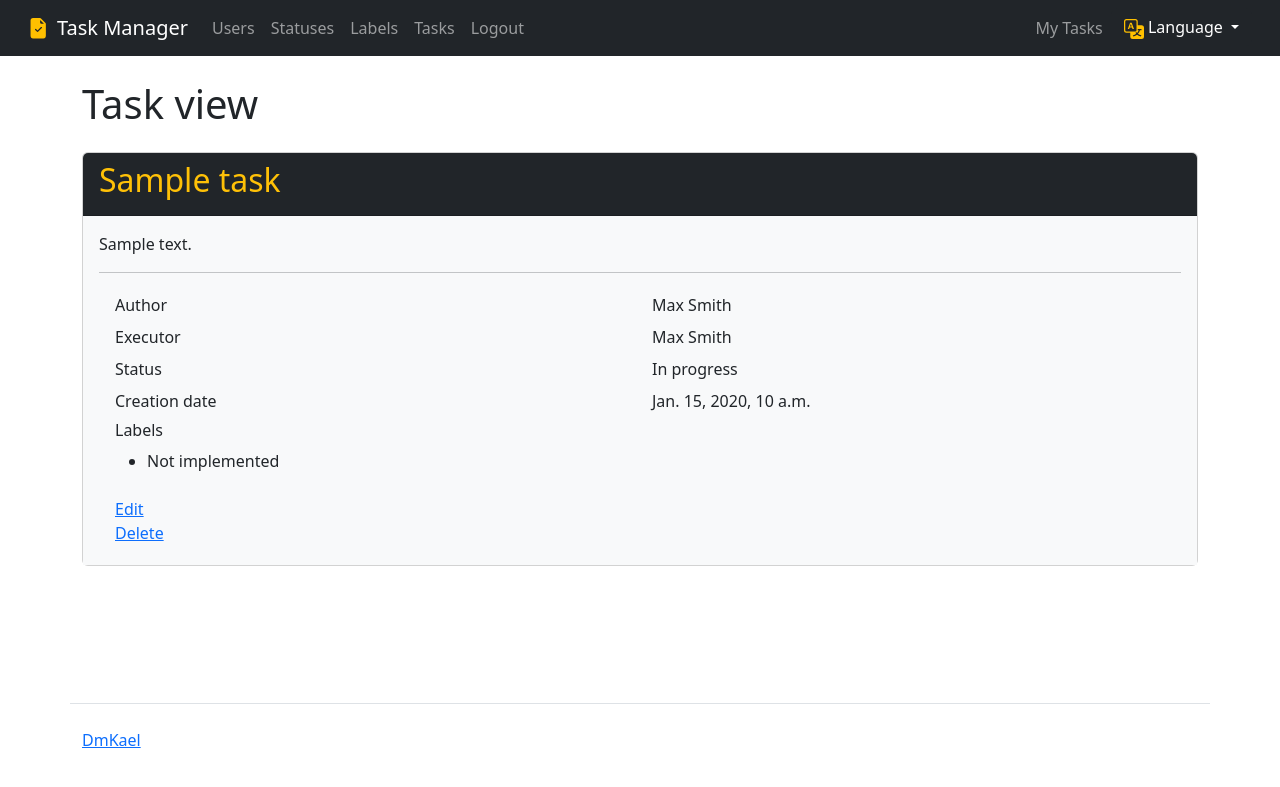
After one commit to dmkael/python-project-52, a Django app: page /tasks/1/ in a window 1280 px wide. The commit adds this page. Shown: the top 787 px of the page. Run offline with Django 5.2, Linux system fonts and the light colour scheme; a user stored in the database is signed in; data comes from the database, SQL or seed files in the repository; tables that the repository leaves empty hold one stand-in row (values such as "Sample post"); some libraries are stand-ins or nearby versions.

Commit message:
ADD detail view, RF style colors

```diff
--- /dev/null
+++ b/task_manager/tasks/templates/tasks/detail.html
@@ -0,0 +1,52 @@
+{% extends 'layout.html' %}
+{% load i18n %}
+{% load django_bootstrap5 %}
+
+{% block page_header %}{% trans "Task view" %}{% endblock %}
+
+{% block content %}
+    <div class="card">
+  <div class="card-header bg-dark text-warning">
+    <h2>{{ task.name }}</h2>
+  </div>
+  <div class="card-body bg-light">
+    <p>{{ task.description }}</p>
+    <hr>
+    <div class="container">
+      <div class="row p-1">
+        <div class="col">{% trans "Author" %}</div>
+        <div class="col">{{ task.author.get_full_name }}</div>
+      </div>
+      <div class="row p-1">
+        <div class="col">{% trans "Executor" %}</div>
+        <div class="col">{{ task.executor.get_full_name }}</div>
+      </div>
+      <div class="row p-1">
+        <div class="col">{% trans "Status" %}</div>
+        <div class="col">{{ task.status }}</div>
+      </div>
+      <div class="row p-1">
+        <div class="col">{% trans "Creation date" %}</div>
+        <div class="col">{{ task.created_at }}</div>
+      </div>
+      <div class="row p-1">
+        <div class="col">
+          <h6>{% trans "Labels" %}</h6>
+          <ul>
+
+              <li>Not implemented</li>
+
+          </ul>
+        </div>
+      </div>
+      <div class="row p-1">
+        <div class="col">
+          <a href="{% url 'task_update' task.id %}">{% trans "Edit" %}</a>
+          <br>
+          <a href="{% url 'task_delete' task.id %}">{% trans "Delete" %}</a>
+        </div>
+      </div>
+    </div>
+  </div>
+</div>
+{% endblock %}
--- a/task_manager/tasks/urls.py
+++ b/task_manager/tasks/urls.py
@@ -2,6 +2,7 @@ from django.urls import path
 from task_manager.tasks.views import (
     TasksIndexView,
     TasksCreateView,
+    TaskDetailView,
     TasksUpdateView,
     TasksDeleteView,
 )
@@ -10,5 +11,6 @@ urlpatterns = [
     path('create/', TasksCreateView.as_view(), name='task_create'),
     path('<int:pk>/update/', TasksUpdateView.as_view(), name='task_update'),
     path('<int:pk>/delete/', TasksDeleteView.as_view(), name='task_delete'),
+    path('<int:pk>/', TaskDetailView.as_view(), name='task_detail'),
     path('', TasksIndexView.as_view(), name='tasks'),
 ]
--- a/task_manager/tasks/views.py
+++ b/task_manager/tasks/views.py
@@ -3,7 +3,7 @@ from django.forms import Form
 from django.shortcuts import render
 from django.urls import reverse_lazy
 from django.views.generic.edit import CreateView, UpdateView, DeleteView
-from django.views.generic import ListView
+from django.views.generic import ListView, DetailView
 from django.utils.translation import gettext_lazy as _
 from task_manager.tasks.forms import TaskForm, TaskSearchForm
 from task_manager.tasks.models import Task
@@ -33,15 +33,26 @@ class TasksIndexView(TasksAbstractView, ListView):
         return queryset
 
     def get(self, request, *args, **kwargs):
+        form = TaskSearchForm(request.GET) \
+            if any(request.GET.values()) \
+            else TaskSearchForm()
+
         status = request.GET.get('status')
         executor = request.GET.get('executor')
-        form = TaskSearchForm(request.GET) if status or executor else TaskSearchForm()
+        self_tasks = request.GET.get('self_tasks')
+
         tasks = self.get_queryset()
         if status:
             tasks = tasks.filter(status=status)
         if executor:
             tasks = tasks.filter(executor=executor)
+        if self_tasks:
+            tasks = tasks.filter(author=request.user)
         return render(request, self.template_name, {'tasks': tasks, 'form': form})
+
+
+class TaskDetailView(TasksAbstractView, DetailView):
+    template_name = 'tasks/detail.html'
 
 
 class TasksCreateView(TasksAbstractView, CreateView):
--- a/task_manager/templates/layout.html
+++ b/task_manager/templates/layout.html
@@ -20,15 +20,16 @@
   <body class="d-flex flex-column min-vh-100">
 
   {% block header %}
-      <nav class="container-fluid navbar navbar-expand-lg navbar-dark bg-dark px-3">
+      <nav class="navbar navbar-expand-lg navbar-dark bg-dark px-3">
+      <div class="container-fluid">
           <a class="navbar-brand" href="/">
               <svg xmlns="http://www.w3.org/2000/svg" width="24" height="24" fill="#FFC000" class="bi bi-floppy" viewBox="0 0 16 16" style="margin-right:5px">
                   <g transform="scale(0.85)">
                       <path d="M9.293 0H4a2 2 0 0 0-2 2v12a2 2 0 0 0 2 2h8a2 2 0 0 0 2-2V4.707A1 1 0 0 0 13.707 4L10 .293A1 1 0 0 0 9.293 0M9.5 3.5v-2l3 3h-2a1 1 0 0 1-1-1m1.354 4.354-3 3a.5.5 0 0 1-.708 0l-1.5-1.5a.5.5 0 1 1 .708-.708L7.5 9.793l2.646-2.647a.5.5 0 0 1 .708.708"/>
                   </g>
               </svg>{% trans "Task Manager" %}</a>
-          <div class="navbarNav">
-              <ul class="navbar-nav nav">
+          <div class="collapse navbar-collapse">
+              <ul class="navbar-nav">
                   <li class="nav-item"><a class="nav-link" href="/users/">{% trans "Users" %}</a></li>
 
                   {% if user.is_authenticated %}
@@ -47,14 +48,19 @@
                   <li class="nav-item"><a class="nav-link" href="/users/create">{% trans "Registration" %}</a></li>
 
                   {% endif %}
-
+              </ul>
+              <ul class="navbar-nav ms-auto">
+                  {% if user.is_authenticated %}
+                  <li class="nav-item"><a class="nav-link" href="/login/">{% trans "My Tasks" %}</a></li>
+                  {% endif %}
                   <li class="nav-item">
-                      <div class="btn-group ">
+                      <div class="btn-group">
                           <button type="submit" class="btn btn-dark btn-secondary dropdown-toggle" data-bs-toggle="dropdown" aria-expanded="false">
                               <svg xmlns="http://www.w3.org/2000/svg" width="20" height="20" fill="#FFC000" class="bi bi-translate" viewBox="0 0 16 16">
                                   <path d="M4.545 6.714 4.11 8H3l1.862-5h1.284L8 8H6.833l-.435-1.286zm1.634-.736L5.5 3.956h-.049l-.679 2.022z"></path>
                                   <path d="M0 2a2 2 0 0 1 2-2h7a2 2 0 0 1 2 2v3h3a2 2 0 0 1 2 2v7a2 2 0 0 1-2 2H7a2 2 0 0 1-2-2v-3H2a2 2 0 0 1-2-2zm2-1a1 1 0 0 0-1 1v7a1 1 0 0 0 1 1h7a1 1 0 0 0 1-1V2a1 1 0 0 0-1-1zm7.138 9.995q.289.451.63.846c-.748.575-1.673 1.001-2.768 1.292.178.217.451.635.555.867 1.125-.359 2.08-.844 2.886-1.494.777.665 1.739 1.165 2.93 1.472.133-.254.414-.673.629-.89-1.125-.253-2.057-.694-2.82-1.284.681-.747 1.222-1.651 1.621-2.757H14V8h-3v1.047h.765c-.318.844-.74 1.546-1.272 2.13a6 6 0 0 1-.415-.492 2 2 0 0 1-.94.31"></path>
                               </svg>
+                              {% trans "Language" %}
                           </button>
                           <ul class="dropdown-menu dropdown-menu-end">
                               {% get_current_language as curr_lang %}
@@ -68,7 +74,8 @@
                       </div>
                   </li>
               </ul>
-          </div>
+
+      </div>
       </nav>
   {% endblock %}
 
```
Also changed, not shown: task_manager/tasks/forms.py (+5 -2 lines), task_manager/tasks/templates/tasks/index.html (+10 -3 lines), task_manager/locale/en/LC_MESSAGES/django.po, task_manager/locale/es/LC_MESSAGES/django.po, task_manager/locale/ru/LC_MESSAGES/django.po, task_manager/static/bootstrap/css/bootstrap.min.css, 2 other files.
